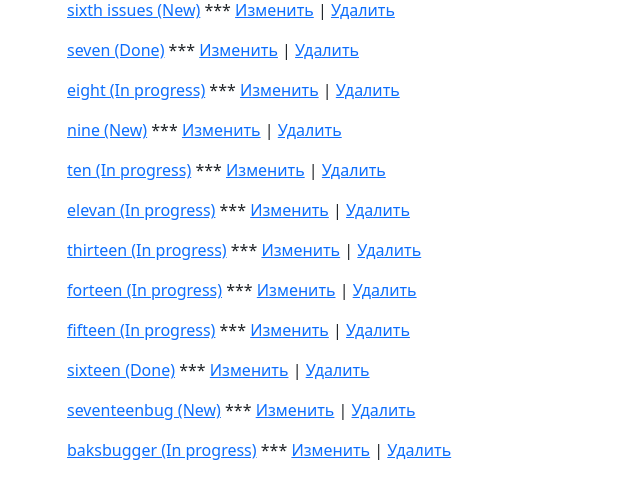
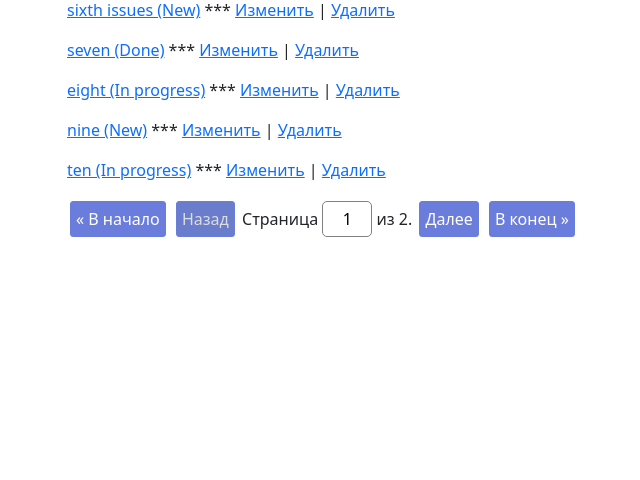
Before and after one commit to pythonDev161221/month_7_issue_tracker, a Django app: page / in a window 1280 px wide. Shown: the part 304-784 px from the top of the page, without its empty margins (15-655 px from the left). After the commit the page ends 541 px from the top, so only its background shows below. Run offline with Django 4.2, Linux system fonts and the light colour scheme; data comes from the database, SQL or seed files in the repository.

Commit message:
hw53 IndexView based on ListView and add pagination and change an now searching works on summery and description

```diff
--- /dev/null
+++ b/issue_tracker/webapp/static/css/style.css
@@ -0,0 +1,41 @@
+.pagination {
+    text-align: center;
+}
+
+.pagination a, .pagination .page-disabled {
+    display: inline-block;
+    border: solid 1px #6a7ddd;
+    border-radius: 3px;
+    padding: 5px;
+    margin: 3px;
+}
+
+.pagination a {
+    background: #6a7ddd;
+    color: white;
+    text-decoration: none;
+}
+
+.pagination a:hover {
+    background: #6a7dff;
+    text-decoration: underline;
+}
+
+.pagination .page-disabled {
+    background: #6a7dcc;
+    color: #dddddd
+}
+
+.pagination .current-page {
+    display: inline-block;
+}
+
+
+.pagination .current-page input {
+    width: 50px;
+    padding: 5px 7px;
+    font-size: inherit;
+    border-radius: 5px;
+    text-align: center;
+    border: solid 1px gray;
+}
--- a/issue_tracker/webapp/templates/base.html
+++ b/issue_tracker/webapp/templates/base.html
@@ -1,4 +1,6 @@
+{% load static %}
 <!doctype html>
+
 <html lang="en">
 <head>
     <meta charset="UTF-8">
@@ -10,6 +12,7 @@
           rel="stylesheet"
           integrity="sha384-1BmE4kWBq78iYhFldvKuhfTAU6auU8tT94WrHftjDbrCEXSU1oBoqyl2QvZ6jIW3"
           crossorigin="anonymous">
+    <link rel="stylesheet" href="{% static 'css/style.css' %}">
 
 </head>
 <body>
--- a/issue_tracker/webapp/templates/index.html
+++ b/issue_tracker/webapp/templates/index.html
@@ -15,4 +15,7 @@
          *** <a href="{% url 'update_issue_view' i.pk %}">Изменить</a> |
         <a href="{% url 'issue_delete_view' i.pk %}">Удалить</a></p>
     {% endfor %}
+    {% if is_paginated %}
+        {% include 'partial/pagination.html' %}
+    {% endif %}
 {% endblock %}
--- /dev/null
+++ b/issue_tracker/webapp/templates/partial/pagination.html
@@ -0,0 +1,45 @@
+{#<form action="" method="get">#}
+{#    <div class="pagination">#}
+{#    <span class="step-links">#}
+{#        {% if page_obj.has_previous %}#}
+{#            <a href="?page=1">&laquo; first</a>#}
+{#            <a href="?page={{ page_obj.previous_page_number }}">previous</a>#}
+{#        {% endif %}#}
+{##}
+{#        <span class="current">#}
+{#            Page {{ page_obj.number }} of {{ page_obj.paginator.num_pages }}.#}
+{#        </span>#}
+{##}
+{#        {% if page_obj.has_next %}#}
+{#            <a href="?page={{ page_obj.next_page_number }}">next</a>#}
+{#            <a href="?page={{ page_obj.paginator.num_pages }}">last &raquo;</a>#}
+{#        {% endif %}#}
+{##}
+{#    </span>#}
+{#</div>#}
+{#</form>#}
+<div class="pagination">
+    <span class="step-links">
+        <a href="?page=1{% if search %}&search={{ search }}{% endif %}">&laquo; В начало</a>
+        {% if page_obj.has_previous %}
+            <a href="?page={{ page_obj.previous_page_number }}{% if search %}&search={{ search }}{% endif %}">Назад</a>
+        {% else %}
+            <span class="page-disabled">Назад</span>
+        {% endif %}
+
+        <form class="current-page" method="get">
+            <label for="page">
+                Страница <input type="text" name="page" id="page" value="{{ page_obj.number }}">
+                из {{ page_obj.paginator.num_pages }}.
+                <input type="hidden" name="search" value="{{ search }}">
+            </label>
+        </form>
+
+        {% if page_obj.has_next %}
+            <a href="?page={{ page_obj.next_page_number }}{% if search %}&search={{ search }}{% endif %}">Далее</a>
+        {% else %}
+            <span class="page-disabled">Далее</span>
+        {% endif %}
+        <a href="?page={{ page_obj.paginator.num_pages }}{% if search %}&search={{ search }}{% endif %}">В конец &raquo;</a>
+    </span>
+</div>
--- a/issue_tracker/webapp/views.py
+++ b/issue_tracker/webapp/views.py
@@ -1,27 +1,57 @@
+from django.db.models import Q
 from django.shortcuts import render, get_object_or_404, redirect
 
 # Create your views here.
 from django.urls import reverse
 from django.views import View
-from django.views.generic import TemplateView, FormView
+from django.views.generic import TemplateView, FormView, ListView
 
 from webapp.forms import IssueForm, SearchForm
 from .models import Issue, Status, Type
 from webapp.base import FormView as CustomFormView
 
 
-class IndexView(TemplateView):
+# class IndexView(TemplateView):
+#     template_name = 'index.html'
+#
+#     def get_context_data(self, **kwargs):
+#         issues = Issue.objects.all()
+#         kwargs['issues'] = issues
+#         form = SearchForm()
+#         kwargs['form'] = form
+#         if self.request.GET.get('search'):
+#             issues = Issue.objects.filter(summary__icontains=self.request.GET.get('search'))
+#             kwargs['issues'] = issues
+#         return kwargs
+
+class IndexView(ListView):
     template_name = 'index.html'
+    model = Issue
+    context_object_name = 'issues'
+    paginate_by = 10
+    paginate_orphans = 2
 
-    def get_context_data(self, **kwargs):
-        issues = Issue.objects.all()
-        kwargs['issues'] = issues
-        form = SearchForm()
-        kwargs['form'] = form
+    # def get(self, request, *args, **kwargs):
+    #     form = self.get_form()
+    #     search_value = self.get_search_value()
+    #     return super().get(request, *args, **kwargs)
+
+    def get_context_data(self, *, object_list=None, **kwargs):
+        kwargs = super().get_context_data(object_list=object_list, **kwargs)
+        kwargs['form'] = SearchForm()
         if self.request.GET.get('search'):
-            issues = Issue.objects.filter(summary__icontains=self.request.GET.get('search'))
+            issues = Issue.objects.filter(
+                Q(summary__icontains=self.request.GET.get('search')) |
+                Q(description__icontains=self.request.GET.get('search')))
             kwargs['issues'] = issues
         return kwargs
+
+    # def get_form(self):
+    #     return SearchForm(self.request.GET)
+
+    # def get_search_value(self):
+    #     if self.form.is_valid:
+    #         return self.form.cleaned_data.get('search')
 
 
 class IssueView(TemplateView):
```
